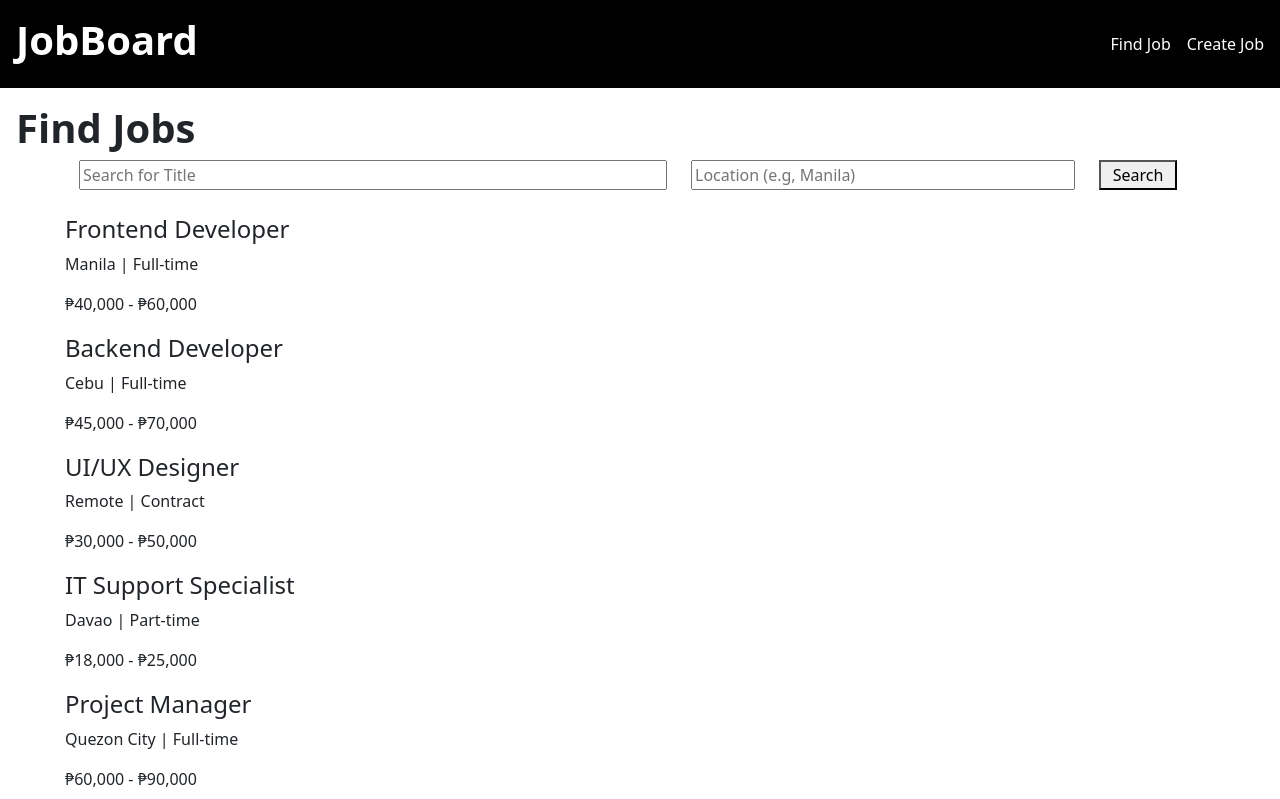
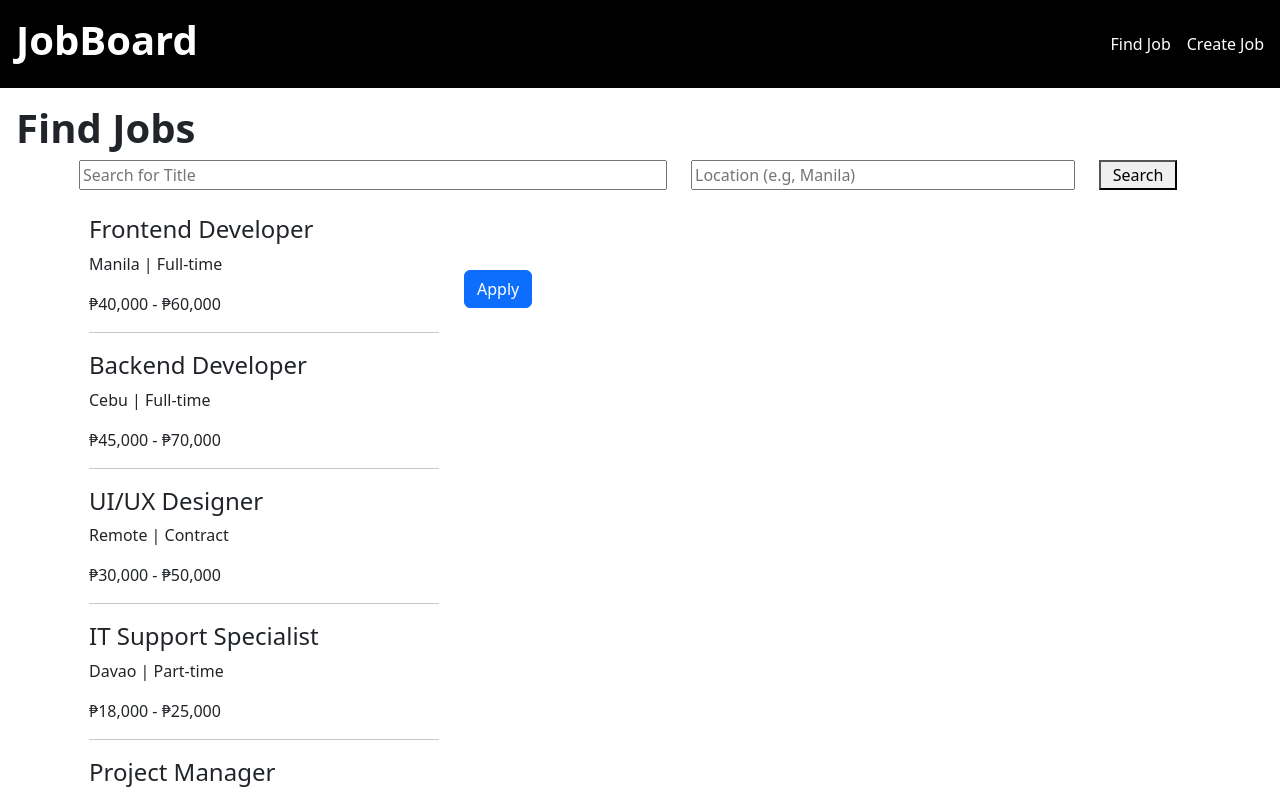
Before and after one commit to locwa/Community-Job-Board, an Angular app: page / in a window 1280 px wide. Shown: the top 799 px of the page. Built offline with nearby package versions, Linux system fonts and the light colour scheme.

Commit message:
added code for job details

```diff
--- a/src/app/job-list/job-list.html
+++ b/src/app/job-list/job-list.html
@@ -12,12 +12,28 @@
     </div>
   </div>
 </div>
-<table class="mx-5 my-4">
+<div class="container-fluid">
+  <div class="row mx-5 my-4">
+    <div class="col-4">
+      <table class="w-100">
         <tr *ngFor="let job of jobs">
-    <td>
+          <td (click)="viewJob(job.id)" role="button">
             <h2 class="fs-4">{{job.title}}</h2>
             <p>{{job.location}} | {{job.type}}</p>
             <p>{{job.salary}}</p>
+            <hr class="w-100">
           </td>
         </tr>
       </table>
+    </div>
+    <div class="col">
+      <h2 class="fs-2 fw-bold">{{ jobDetails.title }}</h2>
+      <h3 class="fs-5">{{ jobDetails.company }}</h3>
+      <p>{{jobDetails.location}}</p>
+      <p>{{jobDetails.type}}</p>
+      <p>{{jobDetails.salary}}</p><br>
+      <p>{{jobDetails.description}}</p>
+      <button class="btn btn-primary">Apply</button>
+    </div>
+  </div>
+</div>
--- a/src/app/job-list/job-list.ts
+++ b/src/app/job-list/job-list.ts
@@ -15,6 +15,8 @@ export class JobList {
   jobCompanySearch = ""
   jobLocationSearch = ""
   jobTypeSearch= ""
+
+  jobDetails:any = []
 
   filters:any = {
     title: "",
@@ -40,4 +42,9 @@ export class JobList {
     this.jobs = this.jobService.list(this.filters)
     console.log(this.jobs)
   }
+
+  viewJob(id: number){
+    this.jobDetails = this.jobs.find((job:any) => job.id == id)
+    console.log(this.jobDetails)
+  }
 }
```
Lines whose indentation alone changed are shown as unchanged.
